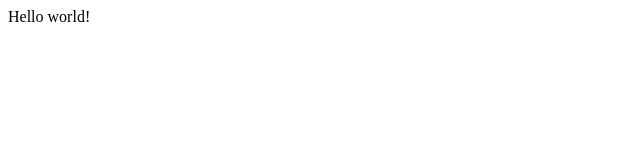
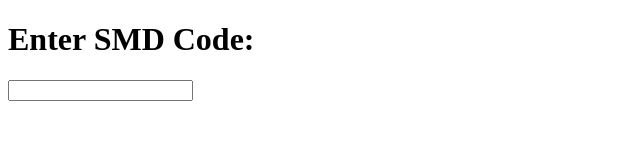
Before and after one commit to celigx/smd-resistor-calculator, a Gatsby site: page / in a window 1280 px wide. Shown: the whole page, without its empty margins (0-640 px from the left). Built offline with nearby package versions, Linux system fonts and the light colour scheme; Gatsby itself is replaced by a stand-in of ours.

Commit message:
Add input

```diff
--- a/src/pages/index.js
+++ b/src/pages/index.js
@@ -1,5 +1,18 @@
-import React from "react"
+import React, { useState } from "react"
 
 export default function Home() {
-  return <div>Hello world!</div>
+  const [value, setValue] = useState('');
+
+  // Update input change
+  const valueChange = (e) => {
+    setValue(e.target.value)
+  }
+  console.log('input:', value)
+
+  return (
+  <div>
+    <h1>Enter SMD Code:</h1>
+    <input value={value} maxLength='4' onChange={valueChange} />
+  </div>
+  )
 }
```
